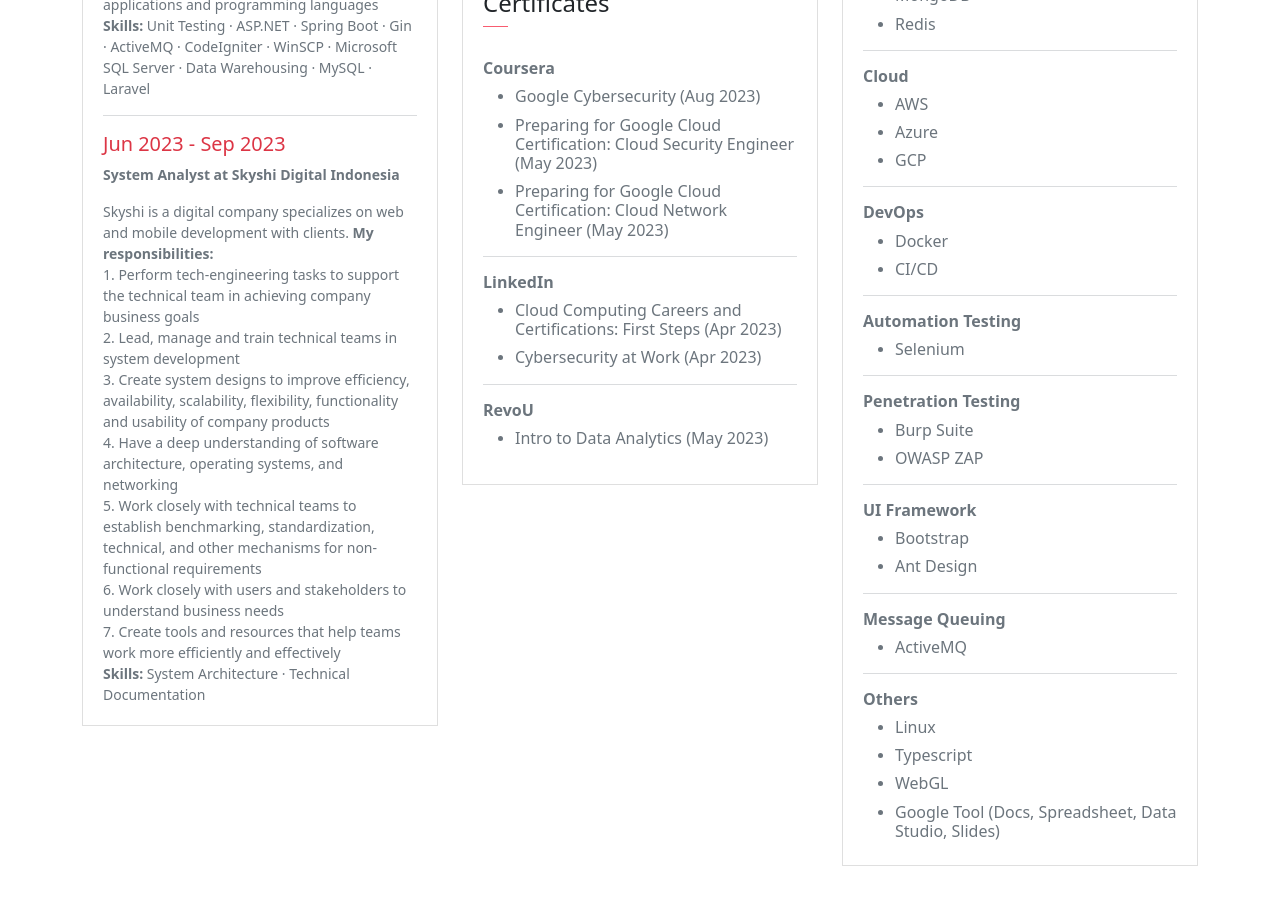
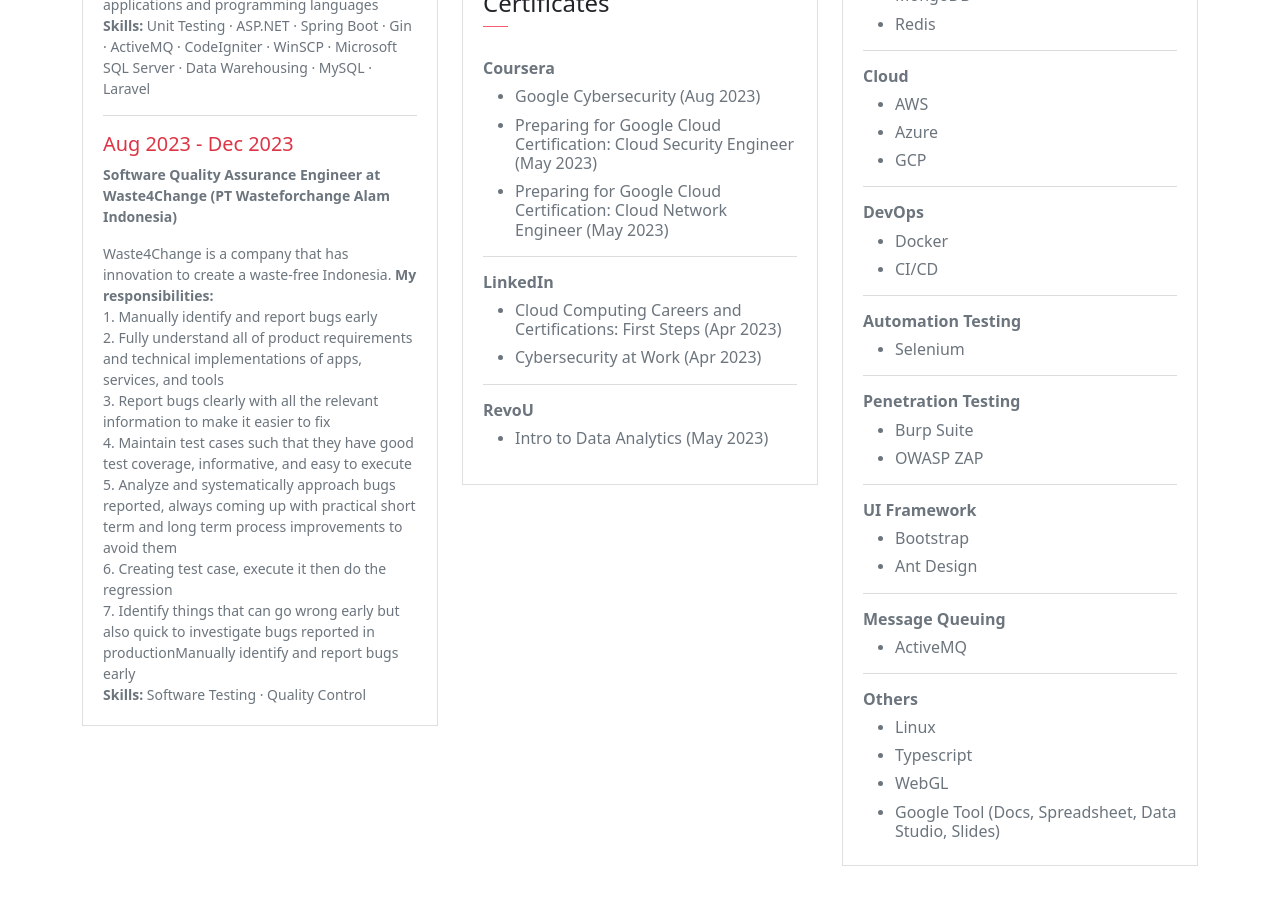
Before and after one commit to WillyWilsen/My-Profile-UI, a Next.js app: page / in a window 1280 px wide. Shown: the part 2160-3062 px from the top of the page. Built offline with nearby package versions, Linux system fonts and the light colour scheme; no server answers.

Commit message:
Update Profile

```diff
--- a/attributes/WorkExperience.js
+++ b/attributes/WorkExperience.js
@@ -2,13 +2,23 @@
   {
     _id: { $oid: "647b19f827b072d12d76ac10" },
     from: "Nov 2022",
-    to: "Sep 2023",
+    to: "Dec 2023",
     job_position: "Software & Data Engineer",
     company: "Jatis Mobile (PT Informasi Teknologi Indonesia)",
     description:
       "Jatis Mobile is a digital communication & distribution company gaining market experience and insights since 2002. Jatis Mobile's client portfolio builds up to more than 500 corporate clients. <b>My responsibilities:</b><br>1. Developing front-end website architecture<br>2. Designing user interactions on web pages<br>3. Developing back-end website applications<br>4. Creating servers and databases for functionality<br>5. Ensuring cross-platform optimization for mobile phones<br>6. Ensuring responsiveness of applications<br>7. Working alongside graphic designers for web design features<br>8. Seeing through a project from conception to finished product<br>9. Designing and developing APIs<br>10. Meeting both technical and consumer needs<br>11. Staying abreast of developments in web applications and programming languages<br><b>Skills:</b> Unit Testing · ASP.NET · Spring Boot · Gin · ActiveMQ · CodeIgniter · WinSCP · Microsoft SQL Server · Data Warehousing · MySQL · Laravel",
+    sequence: { $numberInt: "10" },
+    __v: { $numberInt: "0" },
+  },
+  {
+    _id: { $oid: "659c1319cf511894f37d194c" },
+    from: "Aug 2023",
+    to: "Dec 2023",
+    job_position: "Software Quality Assurance Engineer",
+    company: "Waste4Change (PT Wasteforchange Alam Indonesia)",
+    description:
+      "Waste4Change is a company that has innovation to create a waste-free Indonesia. <b>My responsibilities:</b><br>1. Manually identify and report bugs early<br>2. Fully understand all of product requirements and technical implementations of apps, services, and tools<br>3. Report bugs clearly with all the relevant information to make it easier to fix<br>4. Maintain test cases such that they have good test coverage, informative, and easy to execute<br>5. Analyze and systematically approach bugs reported, always coming up with practical short term and long term process improvements to avoid them<br>6. Creating test case, execute it then do the regression<br>7. Identify things that can go wrong early but also quick to investigate bugs reported in productionManually identify and report bugs early\n<br><b>Skills:</b> Software Testing · Quality Control",
     sequence: { $numberInt: "9" },
-    __v: { $numberInt: "0" },
   },
   {
     _id: { $oid: "65164c411e0f235bb960690c" },
```
